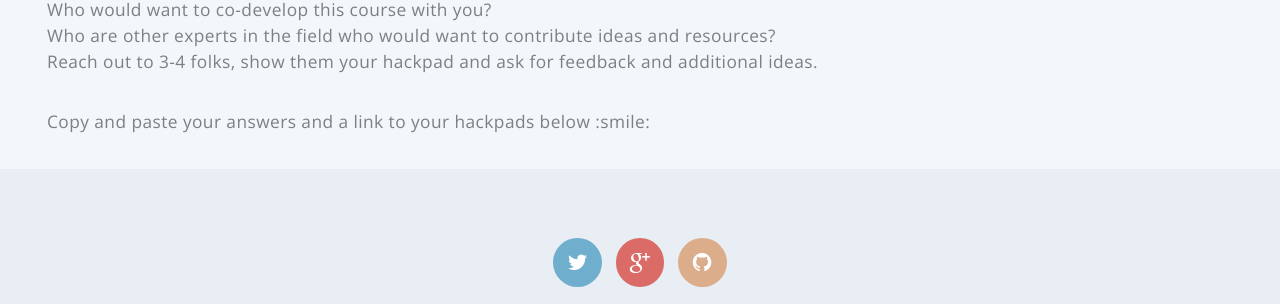
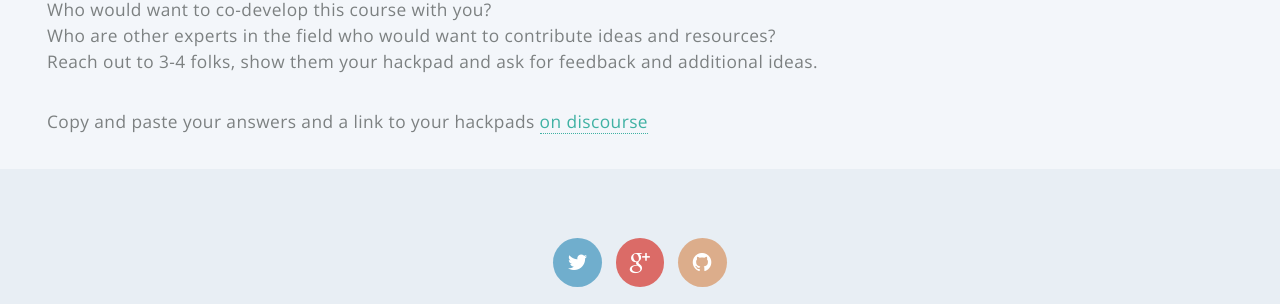
Before and after one commit to p2pu/social-learning-course, a Jekyll site: the page built from _posts/2000-01-02-community.markdown, in a window 1280 px wide and 900 px high, scrolled down 7501 px. Shown: the part 385-689 px from the top of the window. Built offline with Jekyll 4.4.1, drawn with Linux system fonts in a browser that asks for light colours; nearby versions of some CDN libraries; Markdown is read by kramdown in place of the engine named in the settings.

Commit message:
Update 2000-01-02-community.markdown

```diff
--- a/_posts/2000-01-02-community.markdown
+++ b/_posts/2000-01-02-community.markdown
@@ -162,4 +162,4 @@ Expanding your course design team is the first step in building your learning co
 - Who are other experts in the field who would want to contribute ideas and resources?
 - Reach out to 3-4 folks, show them your hackpad and ask for feedback and additional ideas.
 
-Copy and paste your answers and a link to your hackpads below :smile:
+Copy and paste your answers and a link to your hackpads [on discourse](http://thepeople.p2pu.org/category/how-to-build-a-learning-community/community)
```
